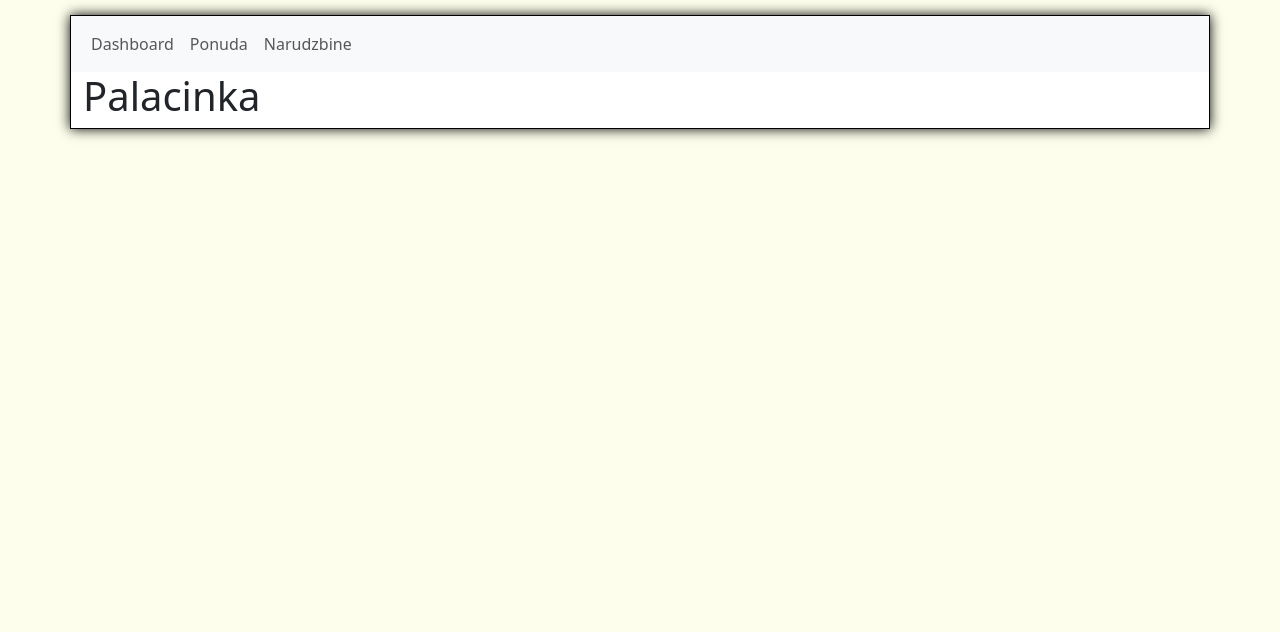
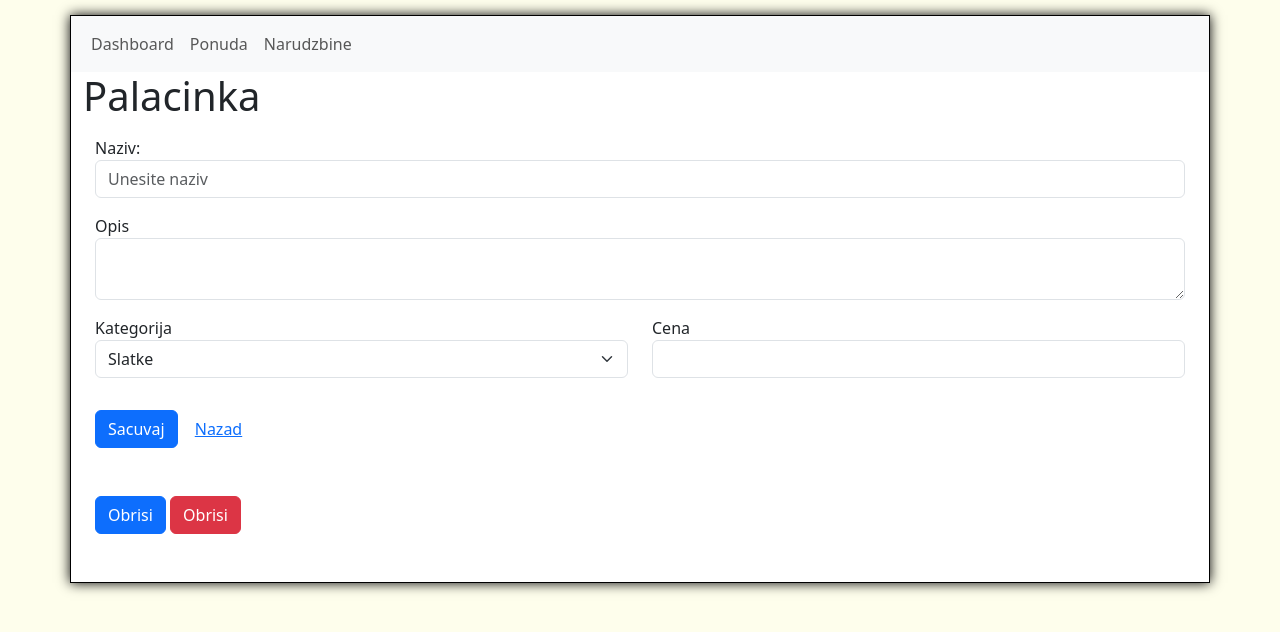
Before and after one commit to TJakovljevic/Skriptni_Jezici, a plain HTML site: page Vezba1/palacinka.html in a window 1280 px wide. Drawn offline with nearby package versions, Linux system fonts and the light colour scheme.

Commit message:
Dodatak jelo.js i naruzbina.html

```diff
--- a/Vezba1/main.css
+++ b/Vezba1/main.css
@@ -8,3 +8,11 @@ main.container{
 
 
 }
+
+.error{
+    border-color:red;
+}
+
+.success{
+    border-color:green;
+}
--- a/Vezba1/palacinka.html
+++ b/Vezba1/palacinka.html
@@ -4,7 +4,7 @@
         <title>Palacinka</title>
         <link href="https://cdn.jsdelivr.net/npm/bootstrap@5.3.2/dist/css/bootstrap.min.css" rel="stylesheet">
         <link rel = "stylesheet" href = "main.css">
-
+        <script src = "jelo.js"></script>
     </head>
 <body>
     <main class = "container">
@@ -27,7 +27,70 @@
         </div>
         <h1>Palacinka</h1>
 
+        <div class = "container mt-3">
+          <form method = "post" action = "http://postman-echo.com/post " onsubmit="return validacija()">
+
+            <div class = "mb-3 mt-3">
+              <label for = "naziv">Naziv:</label>
+              <input type = "text" class = "form-control" id = "naziv" placeholder = "Unesite naziv" name = "naziv" required onkeypress="this.classList.remove('success');this.classList.add('error')">
+            </div>
+            <div class = "mb-3">
+              <label class = "opis">Opis</label>
+              <textarea id = "opis" name = "opis" class = "form-control"></textarea>
+            </div>
+            <div class = "row">
+                <div class = "col-6">
+                  <div class = "form mb-3">
+                    <label class = "kategorija">Kategorija</label>
+                     <select class = "form-select" name = "kategorija" id = "kategorija">
+                      <option value = "1">Slatke</option>
+                      <option value = "2">Slane</option>
+                     </select>
+                  </div>
+                </div>
+                  <div class = "col-6">
+                    <div class = "form mb-3">
+                      <label class = "cena">Cena</label>
+                      <input type = "number" min = "0" step = "1" required id = "cena" name = "cena" class = "form-control"></input>
+                    </div>
+                  </div>
+                </div>
+
+          <div class = "form mt-3">
+            <div class = "form mb-5">
+              <button class = "btn btn-primary">Sacuvaj</button>
+              <a href = "palacinke.html" class = "btn btn-link">Nazad</a>
+            </div>
+          </div>
+
+          <div class = "form mt-3">
+            <div class = "form mb-5">
+              <button class = "btn btn-primary">Obrisi</button>
+              <a href = "#" class = "btn btn-danger">Obrisi</a>
+            </div>
+          </div>
+
+
+          </form>
+
+        </div>
 
     </main>
+
+    <script>
+      function validacija(){
+        var validno = true;
+        if(document.getElementById("naziv").value.length < 3){
+          validno = false;
+          document.getElementById("naziv").classList.add("error");
+          document.getElementById("naziv").classList.remove("success");
+        }else{
+          document.getElementById("naziv").classList.add("success");
+          document.getElementById("naziv").classList.remove("error");
+        }
+
+        return validno;
+      }
+  </script>
 </body>
 </html>
```
Also changed, not shown: Vezba1/narudzbina.html (+29 -1 lines), Vezba1/narudzbine.html (+2 -2 lines), Vezba1/nova-palacinka.html (+20 -4 lines), Vezba1/jelo.js (added).
